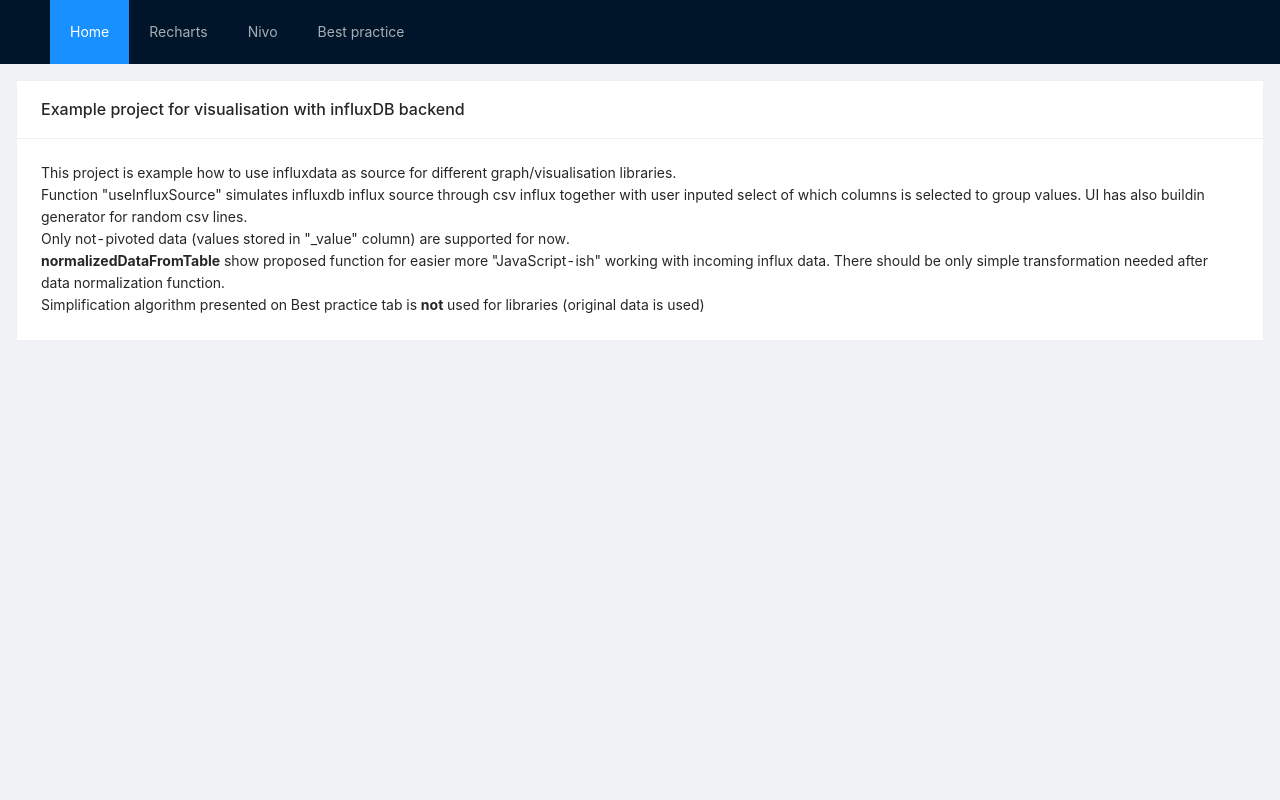
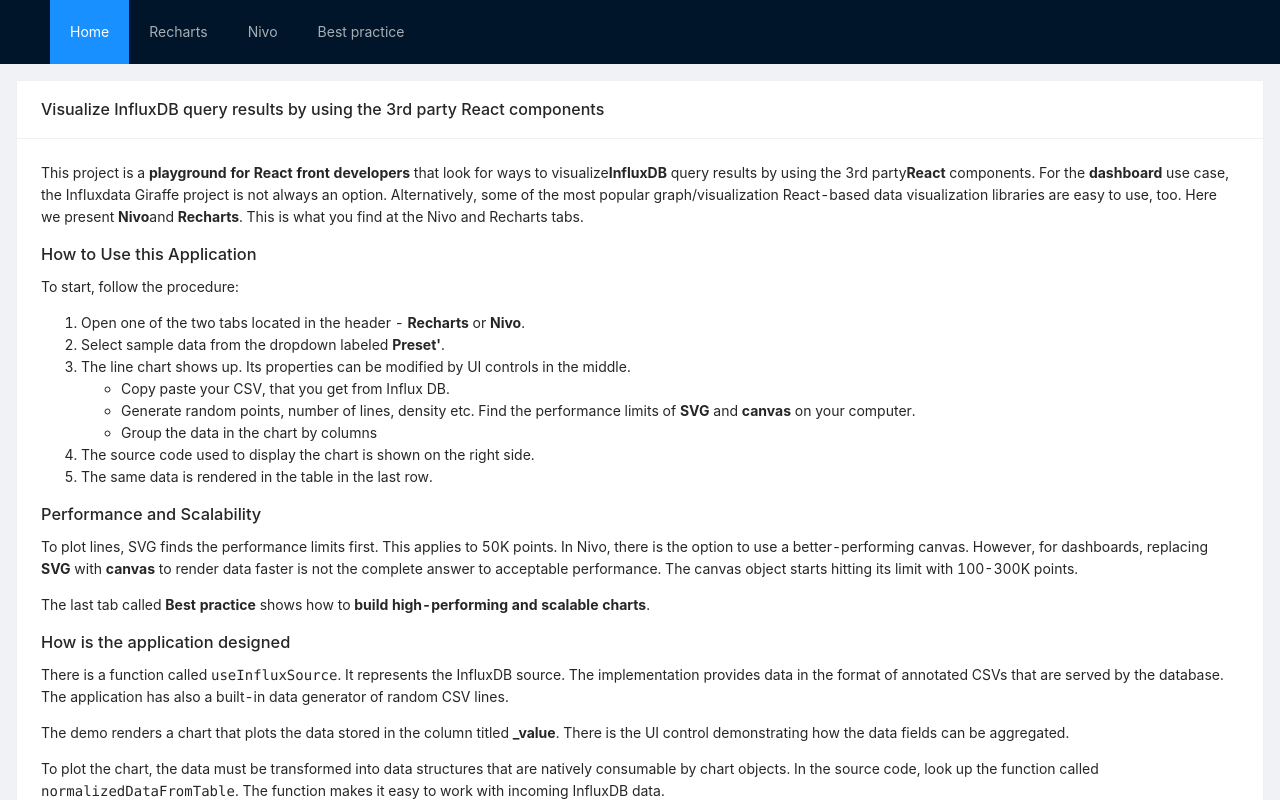
Before and after one commit to influxdata/influx-vis, a React (Create React App) app in the folder ui/: page /home in a window 1280 px wide. Built offline with nearby package versions, Linux system fonts and the light colour scheme.

Commit message:
fix: documentationi and review.. Closes #1

```diff
--- a/ui/src/pages/BestPracticePage.tsx
+++ b/ui/src/pages/BestPracticePage.tsx
@@ -1,30 +1,6 @@
 import { Card, Col, PageHeader, Row } from "antd";
 import React from "react";
 import { SimplificationDemo } from "../views/SimplificationDemo";
-
-const bestPracticesText = `\
-When dealing with bigger datasets, there are problems that need to be solved to make good user interface.
-In this situation we encounter two problems - speed and memory consuption.
-Both this problems can affect slower or even high-end devices, so we need to solve them to have more inclusive sotware because
-lagging of ui can be one of barriers to entre influxdb world and can scare off possible customers.
-
-One way to (at least partialy) solve this problem is simplification algorithm that prone points from line,
-that provides detail almost not visible for human eye therefore they are useless for visualisations.
-Simplifying of line results in smaller amount of points, so drawing line won't cause browser to lag
-and original data can be removed from client browser which can help performance too.
-This algorithm can be implemented on both server and client with following +:
- - server
-  + less internet connection
-  + less data on user browser
- - client
-  + same selects as before
-    + existing software can just add this alg and visualisations without need to change queries
-    + don't add any more load on server
-  + all data present on browser for other work
-    + show tables
-    + transform data on client to do some more different visualisations and analysis
-`;
-
 
 type TBestPracticePageProps = {
 
@@ -39,8 +15,67 @@
     >
       <Row gutter={[12, 12]}>
         <Col xs={24}>
-          <Card>
-            <pre>{bestPracticesText}</pre>
+          <Card title="Problem Statement">
+            <div>
+
+              <p>When dealing with, bigger time series datasets, some problems need to be
+              solved to make a good user interface.</p>
+
+            </div>
+
+            <div>
+
+              <p>In this situation, we encounter two problems - <b>speed</b> and <b>memory</b> consumption.</p>
+
+            </div>
+
+            <div>
+
+              <p>Both these problems slow down even high-end devices, so we need
+              to solve them because the lagging of the UI layer can be one of
+              the barriers to visualize InfluxDB queries in your application and
+              can scare off its users.</p>
+
+            </div>
+            <div>
+
+              <p>One way to, at least partially, solve this problem is to
+              simplify the rendering of the line by removing those points that
+              provide a level of detail almost not visible for the human eye,
+              therefore they are useless for visualizations.</p>
+
+            </div>
+            <div>
+
+              <p>Line simplification results in a smaller amount of points, so
+              drawing lines won't cause the browser to lag and original data can
+              be removed from the client browser. Both significantly improve the
+              performance of a browser.</p>
+
+            </div>
+            <div>
+
+              <p>This algorithm can be implemented on both server and client
+              with the following beefits:</p>
+
+            </div>
+            <div>
+              <ul>
+                <li>server</li>
+                  <ul>
+                    <li>low-end internet connection</li>
+                    <li>less data on user browser</li>
+                  </ul>
+                  <li>client</li>
+                  <ul>
+                    <li>all server side benefits mentioned above</li>
+                    <li>the algorithm can be added with no need to change queries</li>
+                    <li>don't add any more load on server</li>
+                    <li>all data remain on browser for other work, such as tables, or other analytic transformations</li>
+                  </ul>
+              </ul>
+            </div>
+
           </Card>
         </Col>
         <Col xs={24}>
--- a/ui/src/pages/HomePage.tsx
+++ b/ui/src/pages/HomePage.tsx
@@ -4,16 +4,83 @@
 export const HomePage: React.FC = () => {
 
   return <>
-    <Card title="Example project for visualisation with influxDB backend">
-      This project is example how to use influxdata as source for different graph/visualisation libraries.
-      <div />
-      Function "useInfluxSource" simulates influxdb influx source through csv influx together with user inputed select of which columns is selected to group values. UI has also buildin generator for random csv lines.
-      <div />
-      Only not-pivoted data (values stored in "_value" column) are supported for now.
-      <div />
-      <strong>normalizedDataFromTable</strong> show proposed function for easier more "JavaScript-ish" working with incoming influx data. There should be only simple transformation needed after data normalization function.
-      <div />
-      Simplification algorithm presented on Best practice tab is <strong>not</strong> used for libraries (original data is used)
+    <Card title="Visualize InfluxDB query results by using the 3rd party React components">
+
+      <div>
+
+        <p>This project is a <strong>playground for React front
+        developers</strong> that look for ways to visualize
+        <strong>InfluxDB</strong> query results by using the 3rd party
+        <strong>React</strong> components. For the <strong>dashboard</strong> use case, the
+        Influxdata Giraffe project is not always an option. Alternatively, some
+        of the most popular graph/visualization React-based data visualization
+        libraries are easy to use, too. Here we present <strong>Nivo</strong>
+        and <strong>Recharts</strong>. This is what you find at the Nivo and
+        Recharts tabs.</p>
+
+      </div>
+
+      <h3>How to Use this Application</h3>
+      <div>
+        <p>To start, follow the procedure:</p>
+        <ol>
+          <li>Open one of the two tabs located in the header - <strong>Recharts</strong> or <strong>Nivo</strong>.</li>
+          <li>Select sample data from the dropdown labeled <strong>Preset'</strong>.</li>
+          <li>The line chart shows up. Its properties can be modified by UI controls in the middle.</li>
+          <ul>
+            <li>Copy paste your CSV, that you get from Influx DB.</li>
+            <li>Generate random points, number of lines, density etc. Find the performance limits of <strong>SVG</strong> and <strong>canvas</strong> on your computer.</li>
+            <li>Group the data in the chart by columns</li>
+          </ul>
+          <li>The source code used to display the chart is shown on the right side.</li>
+          <li>The same data is rendered in the table in the last row.</li>
+        </ol>
+      </div>
+
+      <h3>Performance and Scalability</h3>
+      <div>
+
+        <p>To plot lines, SVG finds the performance limits first. This applies
+        to 50K points. In Nivo, there is the option to use a better-performing
+        canvas. However, for dashboards, replacing <strong>SVG</strong> with <strong>canvas</strong> to render
+        data faster is not the complete answer
+        to acceptable performance. The canvas object starts hitting its limit
+        with 100-300K points.</p>
+
+      </div>
+
+      <div>
+        <p>The last tab called <strong>Best practice</strong> shows how to <strong>build high-performing and scalable charts</strong>.</p>
+      </div>
+
+      <h3>How is the application designed</h3>
+
+      <div>
+
+        <p>There is a function called <code>useInfluxSource</code>. It
+        represents the InfluxDB source. The implementation provides data in the
+        format of annotated CSVs that are served by the database. The
+        application has also a built-in data generator of random CSV lines.</p>
+
+      </div>
+
+      <div>
+
+        <p>The demo renders a chart that plots the data stored in the column
+        titled <strong>_value</strong>. There is the UI control demonstrating
+        how the data fields can be aggregated.</p>
+
+      </div>
+
+      <div>
+
+        <p>To plot the chart, the data must be transformed into data structures
+        that are natively consumable by chart objects. In the source code, look
+        up the function called <code>normalizedDataFromTable</code>. The
+        function makes it easy to work with incoming InfluxDB data.</p>
+
+      </div>
+
     </Card>
   </>;
 };
--- a/ui/src/pages/NivoPage.tsx
+++ b/ui/src/pages/NivoPage.tsx
@@ -74,15 +74,9 @@
 
   return <>
     <Row gutter={[16, 16]}>
-      <Col xs={24}>
-        <Card>
-          {tableVis}
-        </Card>
-      </Col>
-
       <Col xs={24} xl={8} >
         <Card style={{ height: "100%" }} >
-          <Profiler id="chart-nivo" onRender={(_id, _phase, duration) => { divRef?.current && (divRef.current.textContent = "last render time: " + (duration.toFixed(3) || "")); }}>
+          <Profiler id="chart-nivo" onRender={(_id, _phase, duration) => { divRef?.current && (divRef.current.textContent = "Time to Render: " + (duration.toFixed(3) || "")); }}>
             <Chart />
           </Profiler>
           <div ref={divRef} style={{ position: "absolute", bottom: 4, left: 4 }} />
@@ -152,6 +146,11 @@
           </div>
         </Card>
       </Col>
+      <Col xs={24}>
+        <Card>
+          {tableVis}
+        </Card>
+      </Col>
     </Row>
   </>;
 };
--- a/ui/src/pages/RechartsPage.tsx
+++ b/ui/src/pages/RechartsPage.tsx
@@ -56,11 +56,6 @@
     ;
   return <>
     <Row gutter={[16, 16]}>
-      <Col xs={24}>
-        <Card>
-          {tableVis}
-        </Card>
-      </Col>
 
       <Col xs={24} xl={8} >
         <Card style={{ height: "100%" }}>
@@ -126,6 +121,11 @@
           </div>
         </Card>
       </Col>
+      <Col xs={24}>
+        <Card>
+          {tableVis}
+        </Card>
+      </Col>
     </Row>
   </>;
 };
--- a/ui/src/views/InfluxSource.tsx
+++ b/ui/src/views/InfluxSource.tsx
@@ -65,16 +65,16 @@
   const [noise, setNoise] = useState(true);
 
   const Component = <Form layout="inline">
-    <FormItem label={"points"}>
+    <FormItem label={"Points"}>
       <InputNumber value={points} onChange={setPoints} />
     </FormItem>
-    <FormItem label={"lines"}>
+    <FormItem label={"Lines"}>
       <InputNumber value={lines} onChange={setLines} />
     </FormItem>
-    <FormItem label={"density [0,1]"}>
+    <FormItem label={"Density [0,1]"}>
       <InputNumber value={density} onChange={setDensity} />
     </FormItem>
-    <FormItem label={"use noise"}>
+    <FormItem label={"Use Noise"}>
       <Switch checked={noise} onChange={setNoise} />
     </FormItem>
     <FormItem>
@@ -185,7 +185,7 @@
       <FormItem label={"Generate"}>
         {generator}
       </FormItem>
-      <FormItem label={"group by tags"}>
+      <FormItem label={"Group by Tags"}>
         <Select value={selectedColumns} onChange={x => setSelectedColumns(x.uniqueStr())} mode="multiple">
           {columns.map(x => <Option value={x} >{x}</Option>)}
         </Select>
--- a/ui/src/views/SimplificationDemo.tsx
+++ b/ui/src/views/SimplificationDemo.tsx
@@ -33,7 +33,7 @@
 
   return <>
     <Card
-      title={"Demo of simplification algorithm"}
+      title={"Line simplification demo"}
       extra={<>
         points: <InputNumber value={pointsTotal} onChange={setPointsTotal} />
         <Button onClick={generateNew}>Generate new</Button>
```
Also changed, not shown: 1 other file (tests, documents, lock files or other folders).
